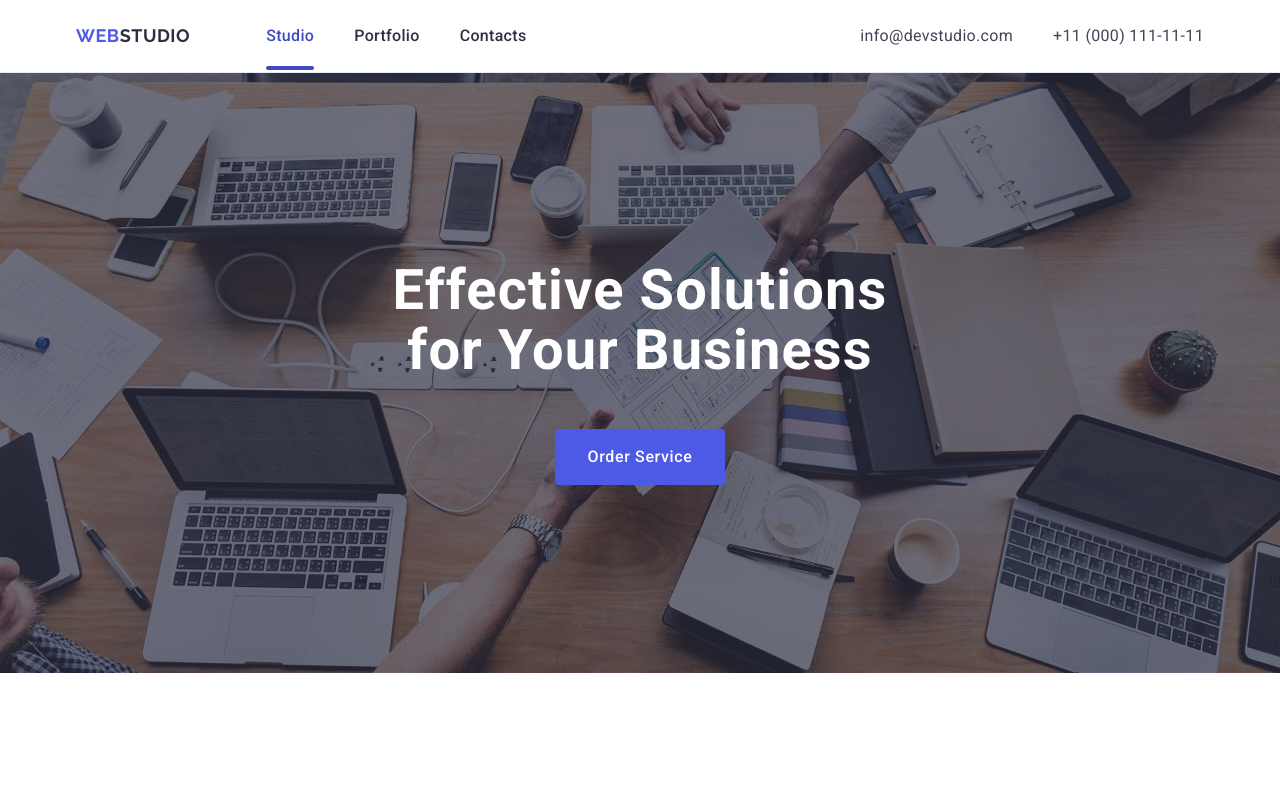
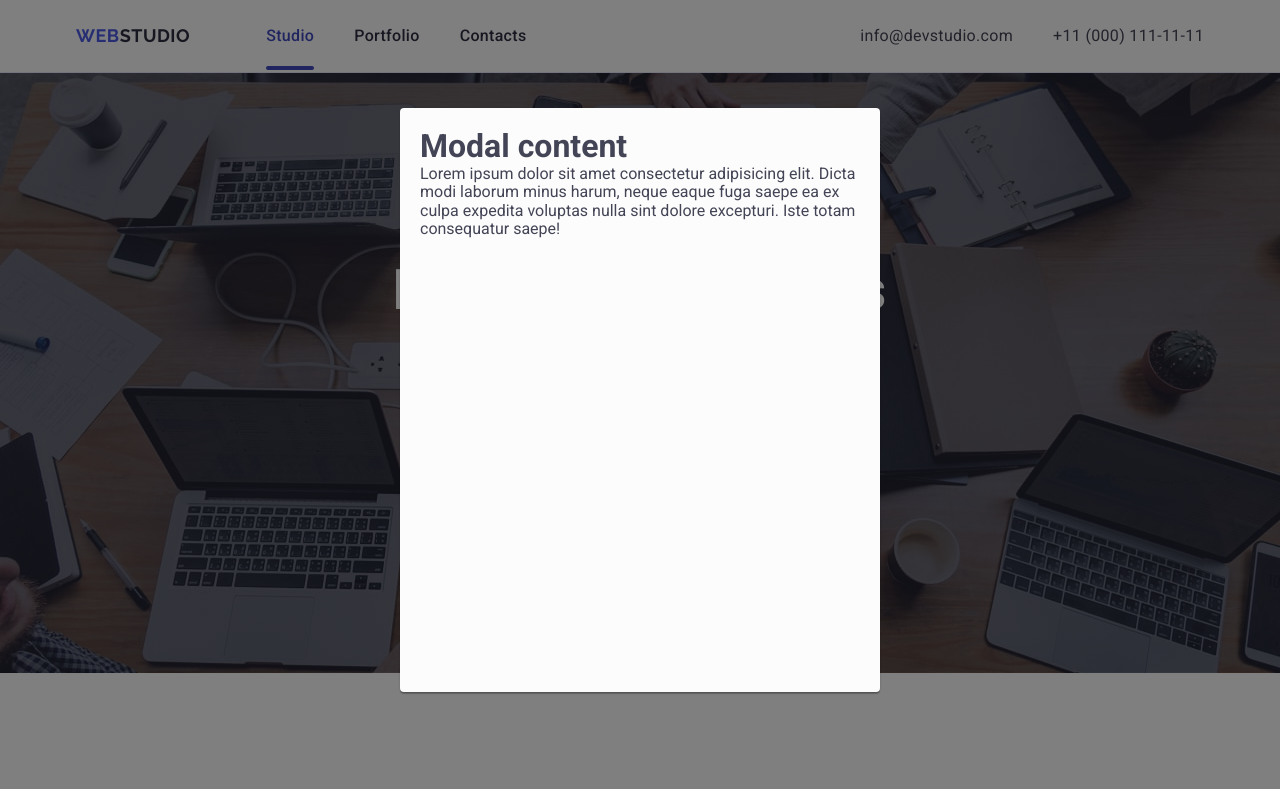
Before and after one commit to shevelalex/goit-markup-hw-05, a plain HTML site: page index.html in a window 1280 px wide. Shown: the top 789 px of the page. Drawn offline with nearby package versions, Linux system fonts and the light colour scheme.

Commit message:
Modal window 1

```diff
--- a/css/style.css
+++ b/css/style.css
@@ -575,3 +575,34 @@ a:active {
   background: #31D0AA;
   border: 1px solid #31D0AA;
 }
+
+.modal-overlay {
+  background-color: rgba(0, 0, 0, 0.5);
+  position: fixed;
+  top: 0;
+  left: 0;
+  width: 100%;
+  height: 100%;
+  z-index: 999;
+  display: flex;
+  justify-content: center;
+  align-items: center;
+  opacity: 0;
+  pointer-events: none;
+  transition: opacity 250ms ease-in-out;
+}
+
+.modal-overlay.is-open {
+  opacity: 1;
+  pointer-events: auto;
+}
+
+.modal {
+  background: #FCFCFC;
+  border-radius: 4px;
+  box-shadow: 0 2px 1px 0 rgba(0, 0, 0, 0.20), 0 1px 3px 0 rgba(0, 0, 0, 0.12), 0 1px 1px 0 rgba(0, 0, 0, 0.14);
+  padding: 20px;
+  width: 480px;
+  height: 584px;
+  overflow-y: auto;
+}
--- a/index.html
+++ b/index.html
@@ -336,6 +336,13 @@
       </div>
     </div>
   </footer>
+  <div class="modal-overlay is-open">
+    <div class="modal">
+      <h1>Modal content</h1>
+      <p>Lorem ipsum dolor sit amet consectetur adipisicing elit. Dicta modi laborum minus harum, neque eaque fuga saepe
+        ea ex culpa expedita voluptas nulla sint dolore excepturi. Iste totam consequatur saepe!</p>
+    </div>
+  </div>
 </body>
 
 </html>
```
